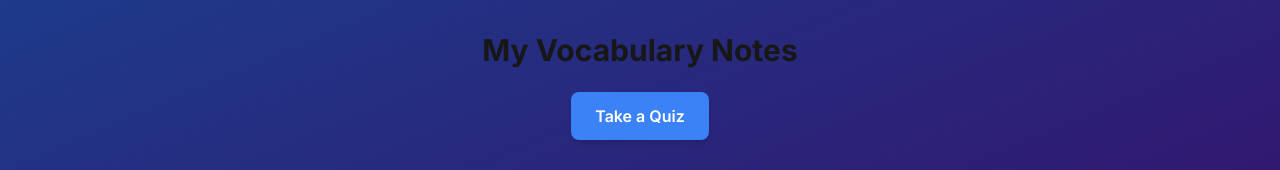
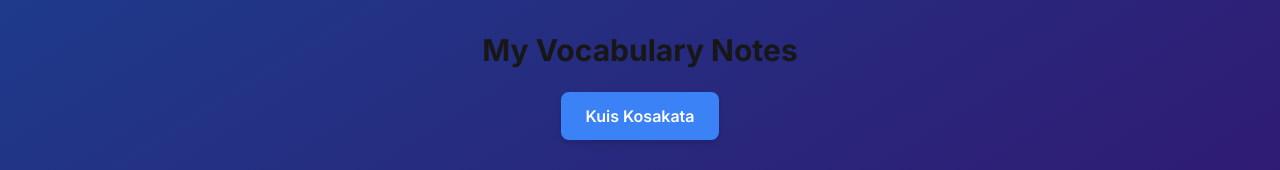
Before and after one commit to ramasn/notes-taking-english, a Next.js app: page / in a window 1280 px wide. Shown: the top 170 px of the page. Built offline with nearby package versions, Linux system fonts and the light colour scheme; no server answers; the database is empty.

Commit message:
feat: B Indo

```diff
--- a/src/app/page.js
+++ b/src/app/page.js
@@ -4,7 +4,7 @@ import Link from "next/link";
 
 export default function Home() {
   return (
-    <main className="container mx-auto px-4 py-8 bg-gradient-to-br from-blue-900 to-purple-950">
+    <main className="min-h-screen px-4 py-8 bg-gradient-to-br from-blue-900 to-purple-950">
       <h1 className="text-3xl font-bold mb-6 text-center">
         My Vocabulary Notes
       </h1>
@@ -14,7 +14,7 @@ export default function Home() {
           href="/quiz"
           className="px-6 py-3 bg-blue-500 text-white font-semibold rounded-lg shadow-md hover:bg-blue-600 transition"
         >
-          Take a Quiz
+          Kuis Kosakata
         </Link>
       </div>
 
--- a/src/app/quiz/page.js
+++ b/src/app/quiz/page.js
@@ -59,7 +59,7 @@ export default function QuizPage() {
       ) : (
         <div className="bg-white shadow-lg rounded-xl p-8 w-full max-w-md text-center">
           <h1 className="text-3xl font-bold mb-6 text-gray-800">
-            Vocabulary Quiz
+            Kuis Vocabulary
           </h1>
 
           {currentQuestion && (
@@ -113,7 +113,7 @@ export default function QuizPage() {
               onClick={() => setNavigating(true)}
               className="mt-6 px-6 py-3 bg-gray-500 text-white font-semibold rounded-lg shadow-md hover:bg-gray-600 transition-all duration-300"
             >
-              {navigating ? "Loading..." : "Back to home"}
+              {navigating ? "Loading..." : "Kembali ke Home"}
             </button>
           </Link>
         </div>
```
